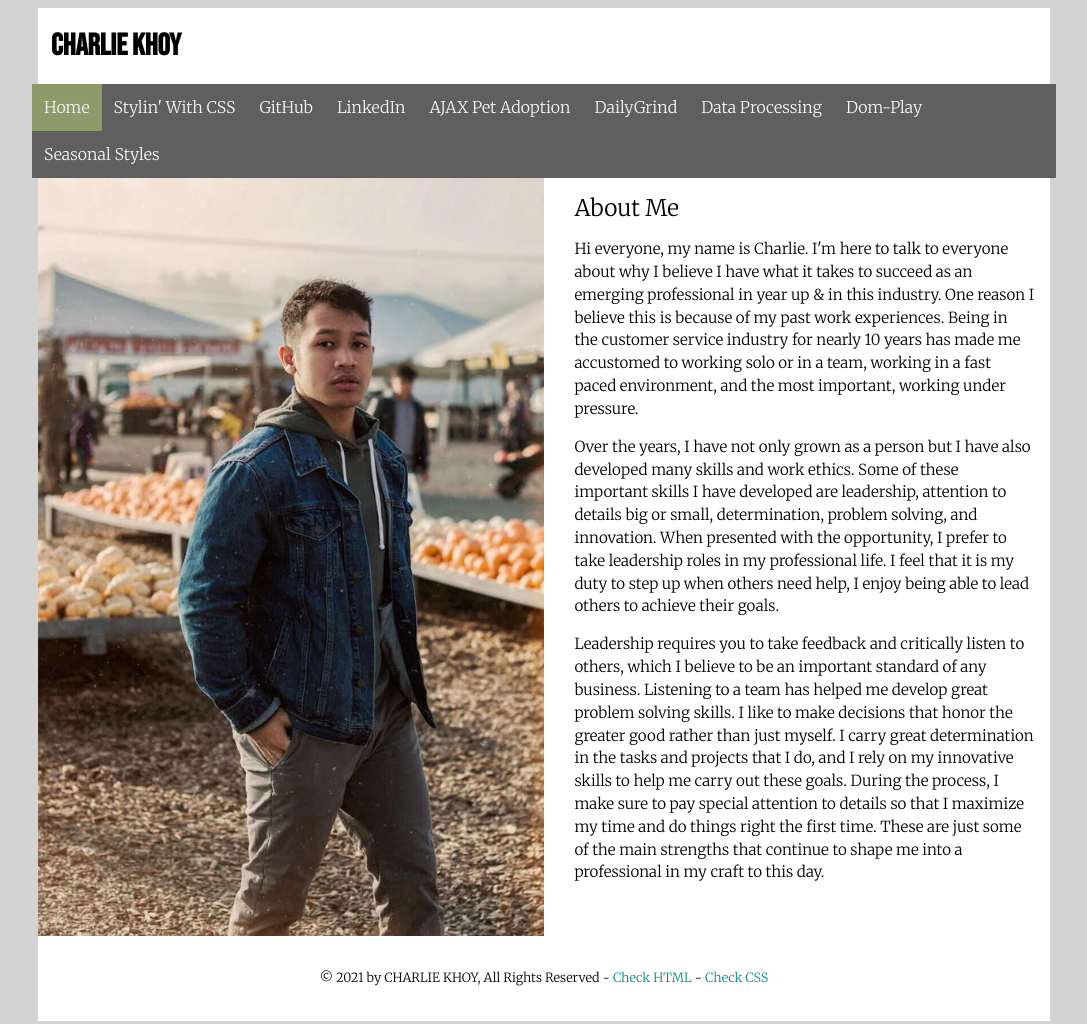
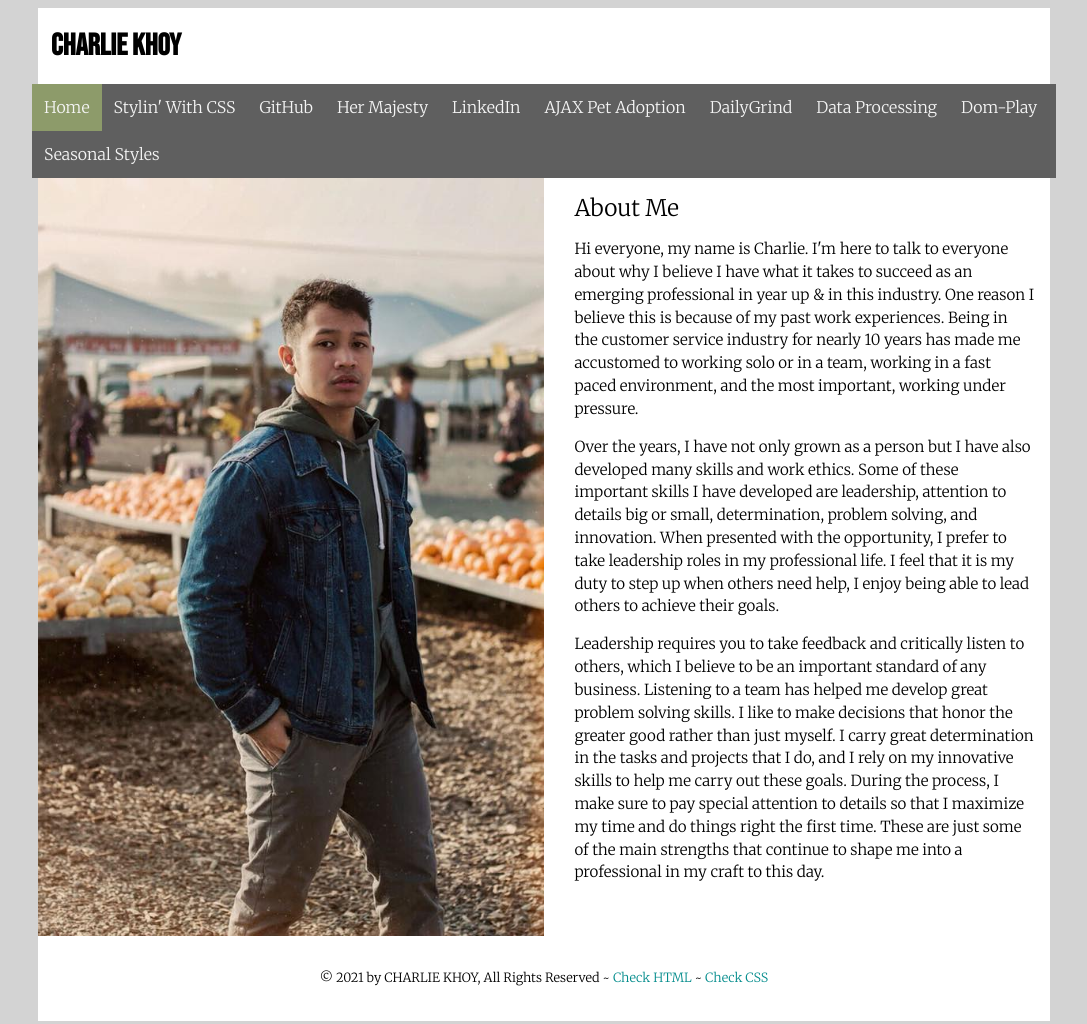
Before and after one commit to Chrle1/portal-3, a plain HTML site: page index.html in a window 1280 px wide. Shown: the whole page, without its empty margins (96-1183 px from the left). Drawn offline with Linux system fonts and the light colour scheme.

Commit message:
Update index.html

```diff
--- a/index.html
+++ b/index.html
@@ -16,6 +16,7 @@
             <a href="index.html" class="active">Home</a>
             <a href="https://chrle1.github.io/Stylin-with-css/ " target="_blank">Stylin' With CSS</a>
             <a href="https://github.com/Chrle1" target="_blank">GitHub</a>
+            <a href="https://replit.com/@Khoy/web-services-#data/bond-box-office.js" target="_blank">Her Majesty</a>
             <a href="https://www.linkedin.com/in/charlie-khoy-353532184/" target="_blank">LinkedIn</a>
             <a href="https://ajax-pet-adoption.khoy.repl.co/" target="_blank">AJAX Pet Adoption</a>
             <a href="https://chrle1.github.io/daily-grind/" target="_blank">DailyGrind</a>
```
